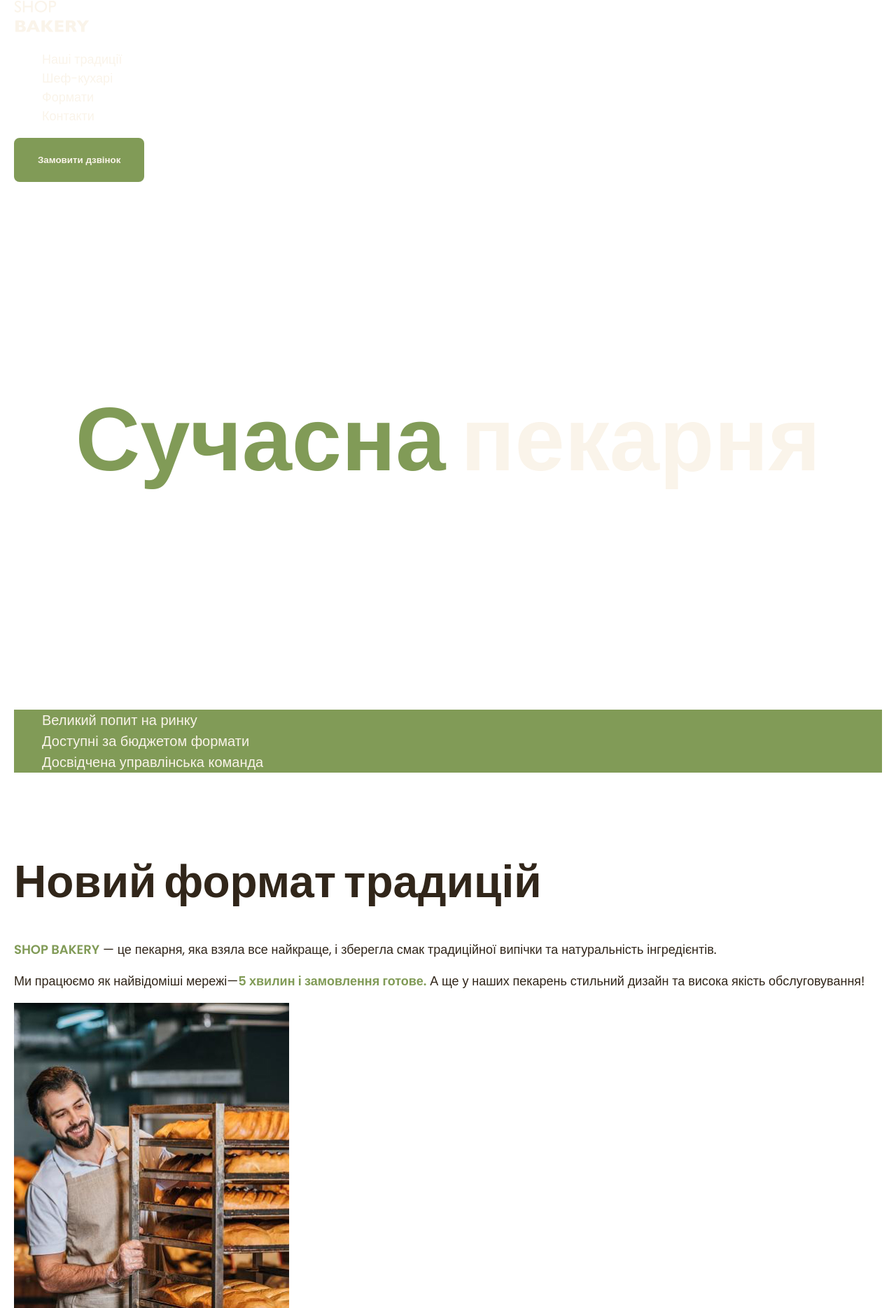
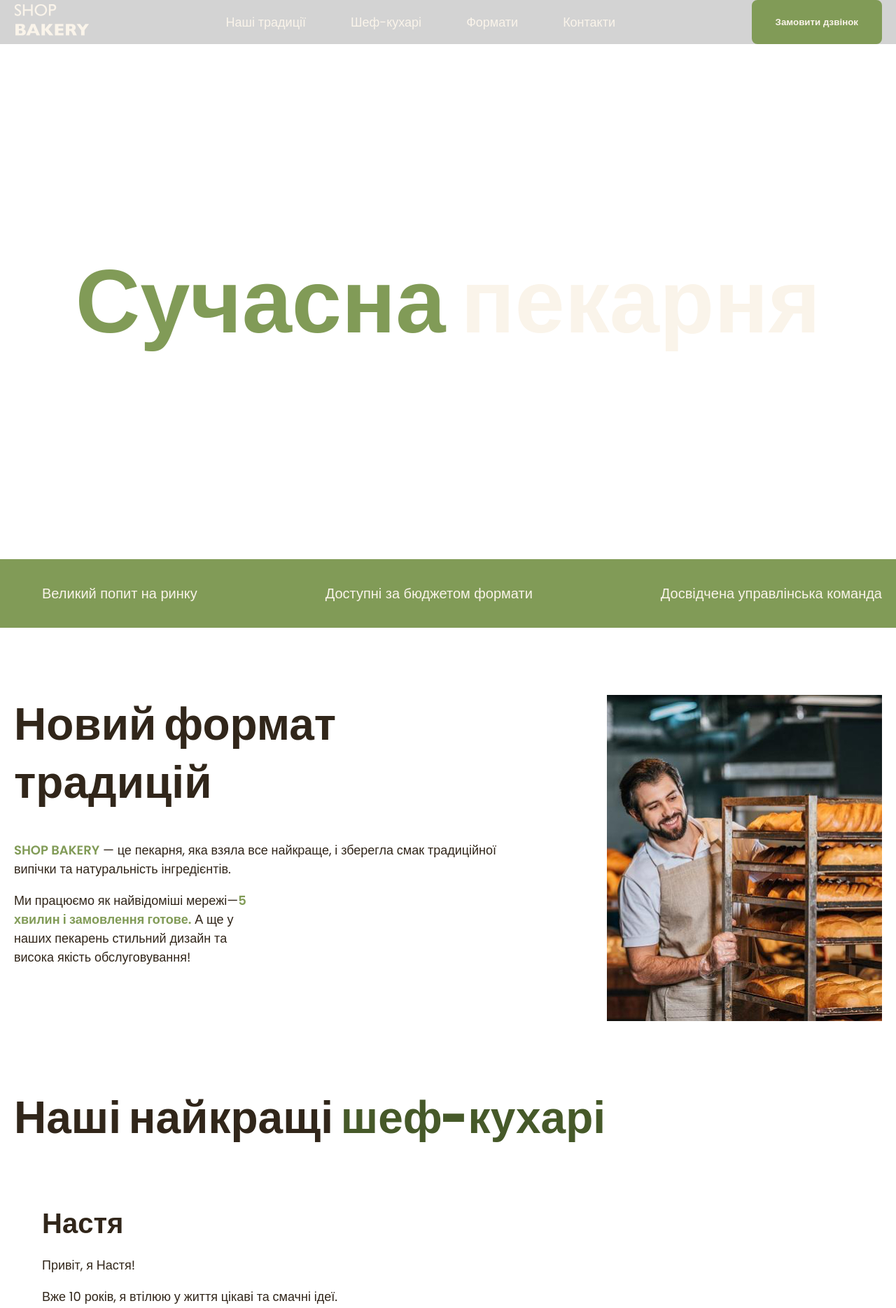
Before and after one commit to OhanesianRostislav/Project1, a plain HTML site: page index.html in a window 1280 px wide. Shown: the top 1869 px of the page at 70% size. Drawn offline with Linux system fonts and the light colour scheme.

Commit message:
Add files via upload

```diff
--- a/css/styles.css
+++ b/css/styles.css
@@ -63,23 +63,23 @@ address {
   font-style: normal;
 }
 
-.section{
+.section {
   padding: 48px 0;
 }
 
-.container{
+.container {
   width: 100%;
   max-width: 1240px;
   margin: 0 auto;
 }
 
-.hidden{
-position:absolute;
-left:-10000px;
-top:auto;
-width:1px;
-height:1px;
-overflow:hidden;
+.hidden {
+  position: absolute;
+  left: -10000px;
+  top: auto;
+  width: 1px;
+  height: 1px;
+  overflow: hidden;
 }
 
 /* Button */
@@ -107,7 +107,30 @@ overflow:hidden;
 
 .link:hover {
   color: var(--color-brand-light);
-  font-weight: 600;
+}
+
+/* Header */
+.header {
+  background-color: lightgrey;
+}
+.header-container {
+  display: flex;
+  align-items: center;
+  gap: 40px;
+}
+.header-nav {
+  flex-grow: 1;
+  display: flex;
+  align-items: center;
+  gap: 40px;
+}
+.header-menu {
+  display: flex;
+  gap: 64px;
+  flex-grow: 1;
+  justify-content: center;
+  padding: 0;
+  margin: 0;
 }
 
 /* Hero section */
@@ -129,8 +152,9 @@ overflow:hidden;
 
 /* Advantages section */
 .advantages-list {
-  background-color: var(--color-brand-light);
-  color: var(--color-primary-light);
+  display: flex;
+  justify-content: space-between;
+  gap: 40px;
 }
 
 .section-title .accent {
@@ -146,18 +170,22 @@ overflow:hidden;
 .advanteges-item {
   font-size: 20px;
   font-weight: 300;
+  color: var(--color-primary-light);
+}
+.advanteges-section {
+  background-color: var(--color-brand-light);
+  padding: 16px 0;
 }
 
 /* Traditions section */
-.tradition-section{
+.tradition-section {
   padding-top: 96px;
 }
 
-.traditions-title{
+.traditions-title {
   margin-bottom: 42px;
 }
 
-/* Traditions */
 .traditions-text .brand {
   color: var(--color-brand-light);
   font-weight: 600;
@@ -168,6 +196,19 @@ overflow:hidden;
   text-transform: uppercase;
 }
 
+.traditions-container {
+  display: flex;
+  gap: 100px;
+  justify-content: space-between;
+  gap: 40px;
+}
+.traditions-text.limited {
+  max-width: 360px;
+}
+.traditions-content {
+  max-width: 710px;
+}
+
 /* Chefs section */
 .chef-title {
   font-size: 40px;
@@ -175,7 +216,7 @@ overflow:hidden;
   margin-bottom: 16px;
 }
 
-.chefs-title{
+.chefs-title {
   margin-bottom: 80px;
 }
 
@@ -190,12 +231,25 @@ overflow:hidden;
   font-weight: 300;
 }
 
-.formats-title{
+.formats-title {
   margin-bottom: 80px;
+}
+.format-card {
+  border-radius: 10px solid;
+  border-color: lightgray;
+}
+.formats-list {
+  display: flex;
+  gap: 20px;
+  padding: 24px;
+  flex-wrap: wrap;
+}
+.formats-item{
+  flex-basis: calc((100% - 40px) / 3);
 }
 
 /* Contacts */
-.contact-title{
+.contact-title {
   margin-bottom: 16px;
 }
 
--- a/index.html
+++ b/index.html
@@ -7,13 +7,14 @@
     <link rel="stylesheet" href="./css/styles.css" />
   </head>
   <body>
-    <header>
+    <header class="header">
       <div class="container">
-        <nav>
+        <div class="header-container">
+          <nav class="header-nav">
             <a href="./index.html">
               <img src="./images/logo.svg" alt="Логотип сучасної пекарні" />
             </a>
-          <ul>
+            <ul class="header-menu">
               <li>
                 <a class="link" href="#traditions-section">Наші традиції</a>
               </li>
@@ -25,6 +26,7 @@
           <!-- button замовити дзвінок -->
           <button class="button" type="button">Замовити дзвінок</button>
         </div>
+      </div>
     </header>
     <main>
       <!-- Сучасна пекарня -->
@@ -35,7 +37,7 @@
           </h1>
         </div>
       </section>
-      <section>
+      <section class="advanteges-section">
         <div class="container">
           <h2 class="hidden">Наші переваги</h2>
           <ul class="advantages-list">
@@ -48,23 +50,29 @@
       <!-- Новий формат традиицій -->
       <section class="tradition-section section" id="traditions-section">
         <div class="container">
-          <h2 class="traditions-title section-title">Новий формат традицій</h2>
+          <div class="traditions-container">
+            <div class="traditions-content">
+              <h2 class="traditions-title section-title">
+                Новий формат традицій
+              </h2>
               <p class="traditions-text">
-            <span class="brand uppercase">shop bakery</span> — це пекарня, яка
-            взяла все найкраще, і зберегла смак традиційної випічки та
+                <span class="brand uppercase">shop bakery</span> — це пекарня,
+                яка взяла все найкраще, і зберегла смак традиційної випічки та
                 натуральність інгредієнтів.
               </p>
-          <p class="traditions-text">
+              <p class="traditions-text limited">
                 Ми працюємо як найвідоміші мережі—<span class="brand"
                   >5 хвилин і замовлення готове.</span
                 >
                 А ще у наших пекарень стильний дизайн та висока якість
                 обслуговування!
               </p>
+            </div>
             <img
               src="./images/baker-man1560.jpg"
               alt="Чоловік пекар дивиться на батони із посмішкою"
             />
+          </div>
         </div>
       </section>
       <!-- Наші найкращі шеф-кухарі -->
@@ -79,7 +87,7 @@
               <article>
                 <h3 class="chef-title">Настя</h3>
                 <p>Привіт, я Настя!</p>
-                <p>Вже 10 років, я свтілюю у життя цікаві та смачні ідеї.</p>
+                <p>Вже 10 років, я втілюю у життя цікаві та смачні ідеї.</p>
                 <p>Я випічу для вас найсмачніщі вироби!</p>
               </article>
             </li>
@@ -102,9 +110,9 @@
       <section class="section" id="formats-section">
         <div class="container">
           <h2 class="formats-title section-title">Формати</h2>
-          <ul>
-            <li>
-              <article>
+          <ul class="formats-list">
+            <li class="formats-item">
+              <article class="format-card">
                 <h3 class="format-title" lang="en">Walrus</h3>
                 <div class="format-text">
                   <p>Площа: до 120 м2</p>
@@ -117,8 +125,8 @@
                 </div>
               </article>
             </li>
-            <li>
-              <article>
+            <li class="formats-item">
+              <article class="format-card">
                 <h3 class="format-title" lang="en">Horseshoe</h3>
                 <div class="format-text">
                   <p>Площа: до 25 м2</p>
@@ -128,8 +136,8 @@
                 </div>
               </article>
             </li>
-            <li>
-              <article>
+            <li class="formats-item">
+              <article class="format-card">
                 <h3 class="format-title" lang="en">Handlebar</h3>
                 <div class="format-text">
                   <p>Площа: до 15 м2</p>
@@ -167,7 +175,9 @@
             <img src="./images/logo.svg" alt="Логотип сучасної пекарні" />
           </a>
           <ul>
-          <li><a class="link" href="#traditions-section">Наші традиції</a></li>
+            <li>
+              <a class="link" href="#traditions-section">Наші традиції</a>
+            </li>
             <li><a class="link" href="#chefs-section">Шеф-кухарі</a></li>
             <li><a class="link" href="#formats-section">Формати</a></li>
             <li><a class="link" href="#contacts-section">Контакти</a></li>
```
Lines whose indentation alone changed are shown as unchanged.
